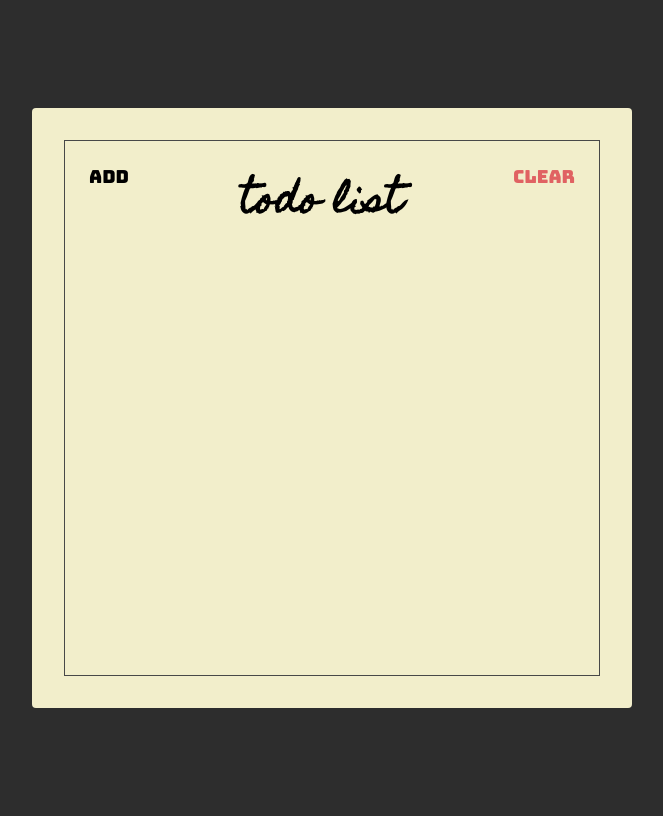
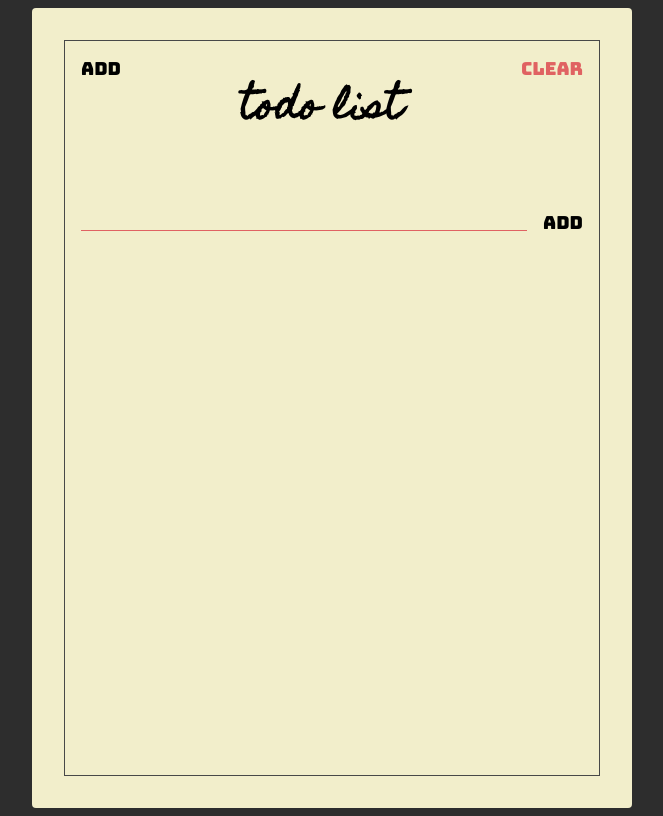
Before and after one commit to ariarizky/todo-app, a website: page index.html in a window 1280 px wide. Shown: the whole page, without its empty margins (308-971 px from the left). Drawn offline with Linux system fonts and the light colour scheme.

Commit message:
membuat add todo section

```diff
--- a/index.html
+++ b/index.html
@@ -16,11 +16,17 @@
   <body>
     <div class="container">
       <div class="frame">
-        <div class="header">
+        <section class="header">
           <button class="header-btn">Add</button>
           <h1 class="header-title">Todo List</h1>
           <button class="header-btn main-red-color">Clear</button>
-        </div>
+        </section>
+        <section class="add">
+          <form action="" class="add-form">
+            <input type="text" class="add-input" />
+            <button class="add-btn">Add</button>
+          </form>
+        </section>
       </div>
     </div>
   </body>
--- a/style.css
+++ b/style.css
@@ -29,7 +29,7 @@ body. html {
 }
 .container {
   width: 600px;
-  height: 600px;
+  height: 800px;
   background-color: #f2eecb;
   border-radius: 4px;
 
@@ -55,12 +55,42 @@ body. html {
 .header-btn {
   font-size: 1.8rem;
   font-family: "Bungee", sans-serif;
-
-  padding: 24px;
+  cursor: pointer;
+  padding: 16px;
   background: unset;
   border: unset;
   outline: unset;
 }
-.header-btn:hover {
+.add {
+  padding: 16px;
+}
+.add-form {
+  display: flex;
+  align-items: flex-start;
+}
+.add-input {
+  background: unset;
+  border: unset;
+  padding: 0 64px;
+
+  flex: 1;
+  border-bottom: 1px solid var(--main-red-color);
+  outline: unset;
+
+  font-family: "Homemade Apple", sans-serif;
+  font-size: 16px;
+  text-transform: lowercase;
+}
+.add-btn {
+  font-size: 1.8rem;
+  font-family: "Bungee", sans-serif;
+
+  padding: 16px;
+  padding-right: unset;
+
   cursor: pointer;
+
+  background: unset;
+  outline: unset;
+  border: unset;
 }
```
